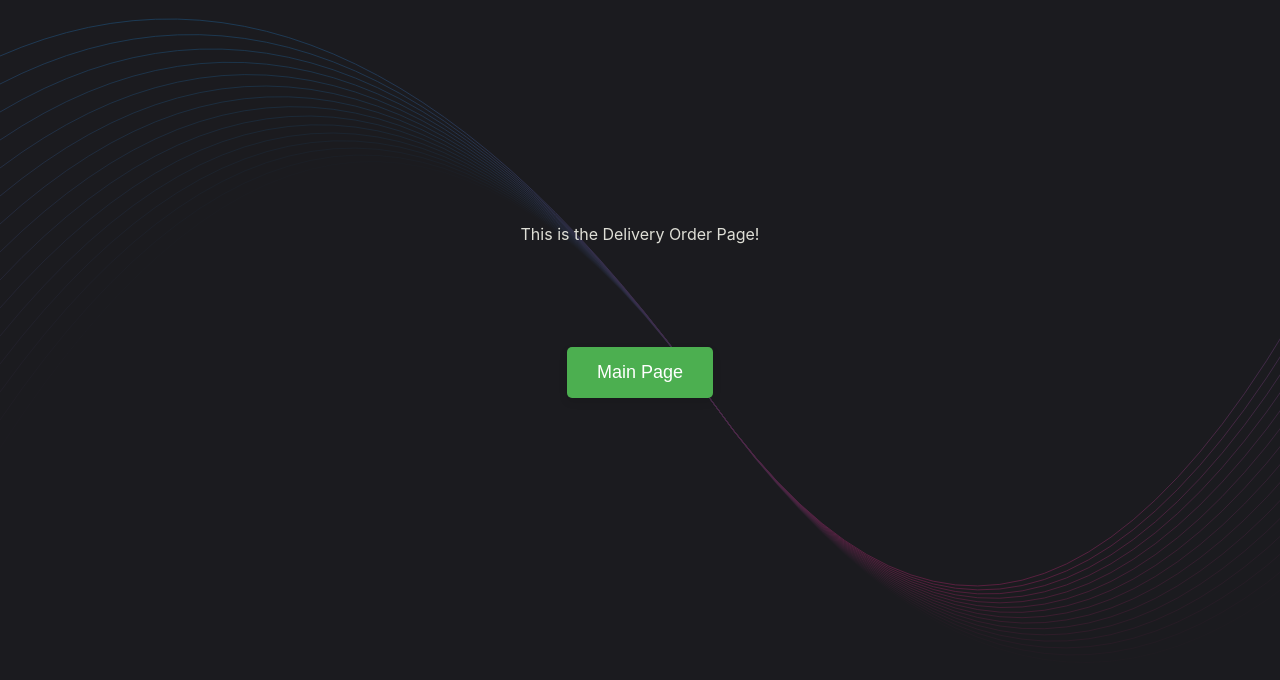
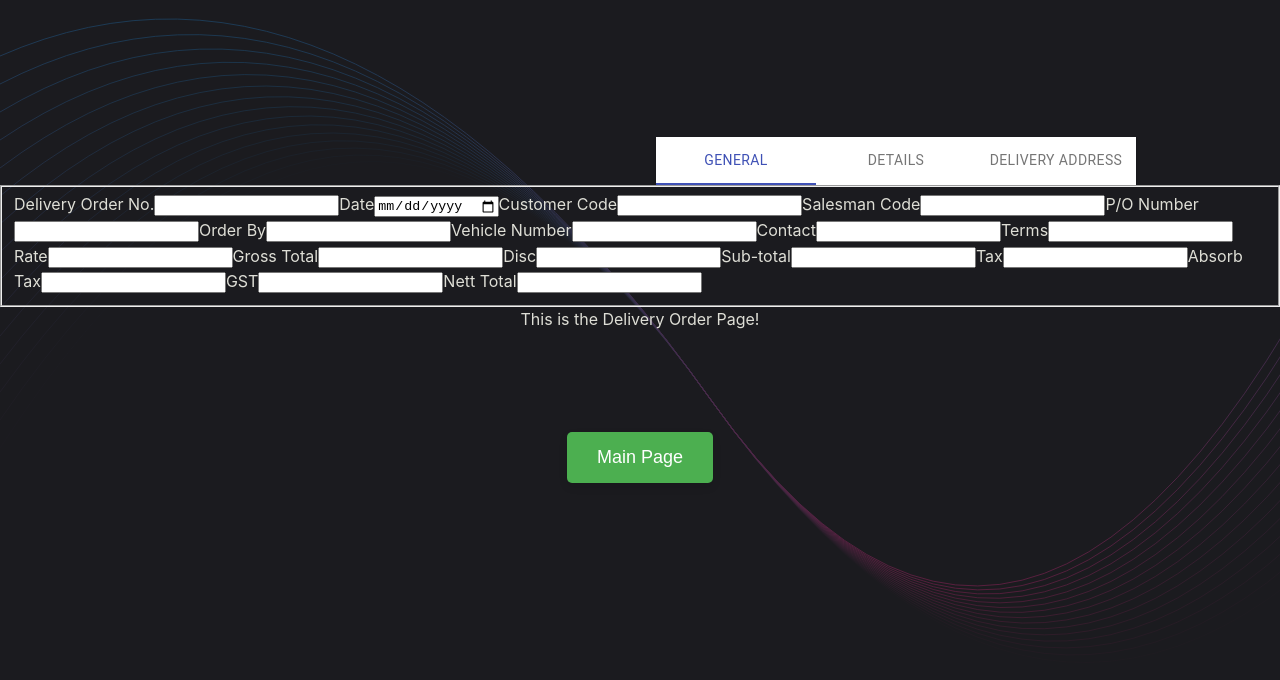
Before and after one commit to sprintaway/accounting-software, a React (Vite) app in the folder src/renderer/: page /delivery-order in a window 1280 px wide. Shown: the top 680 px of the page. Built offline with nearby package versions, Linux system fonts and the light colour scheme.

Commit message:
set up delivery order page forms

```diff
--- a/package.json
+++ b/package.json
@@ -20,6 +20,7 @@
   "dependencies": {
     "@electron-toolkit/preload": "^3.0.1",
     "@electron-toolkit/utils": "^3.0.0",
+    "@material-ui/core": "^4.12.4",
     "react-router-dom": "^7.1.1"
   },
   "devDependencies": {
--- a/src/renderer/src/assets/main.css
+++ b/src/renderer/src/assets/main.css
@@ -182,3 +182,15 @@ code {
     display: none;
   }
 }
+
+.form {
+  background-color: #fff;
+  border-radius: 15px;
+  box-shadow: 0 0 20px rgba(0, 0, 0, 0.2);
+  padding: 10px 20px;
+  transition: transform 0.2s;
+  width: 500px;
+  text-align: center;
+  margin: auto;
+  margin-top: 20px;
+}
--- a/src/renderer/src/components/DeliveryOrderPage.jsx
+++ b/src/renderer/src/components/DeliveryOrderPage.jsx
@@ -1,9 +1,265 @@
-import React from 'react'
+import React, {useState} from 'react'
 import { Link } from 'react-router-dom';
+import Paper from "@material-ui/core/Paper";
+import Tab from "@material-ui/core/Tab";
+import Tabs from "@material-ui/core/Tabs";
 
 const DeliveryOrderPage = () => {
+  const [value, setValue] = React.useState(0)
+
+  // Under General Tab
+  const [deliveryOrderNumber, setDeliveryOrderNumber] = useState("")
+  const [date, setDate] = useState("")
+  const [customerCode, setCustomerCode] = useState("")
+  const [salesManCode, setSalesManCode] = useState("")
+  const [poNumber, setpoNumber] = useState("")
+  const [orderBy, setOrderBy] = useState("")
+  const [vehicleNumber, setVehicleNumber] = useState("")
+  const [contact, setContact] = useState("")
+  const [terms, setTerms] = useState("")
+  const [rate, setRate] = useState("")
+  const [grossTotal, setGrossTotal] = useState("")
+  const [disc, setDisc] = useState("")
+  const [subTotal, setSubTotal] = useState("")
+  const [tax, setTax] = useState("")
+  const [absorbTax, setAbsorbTax] = useState("")
+  const [gst, setGst] = useState("")
+  const [netTotal, setNetTotal] = useState("")
+
+  // Under Details Tab
+  const [companyName, setCompanyName] = useState("")
+  const [address, setAddress] = useState("")
+  const [telephone, setTelephone] = useState("")
+  const [fax, setFax] = useState("")
+
+  // Under Delivery Address Tab
+  const [deliveryAddress, setDeliveryAddress] = useState("")
+
   return (
     <>
+    <div style={{marginLeft: "40%", }}>
+            <Paper square>
+                <Tabs
+                    value={value}
+                    textColor="primary"
+                    indicatorColor="primary"
+                    onChange={(event, newValue) => {
+                        setValue(newValue);
+                    }}
+                >
+                    <Tab label="General" />
+                    <Tab label="Details" />
+                    <Tab label="Delivery Address" />
+                </Tabs>
+                {/* <h3>TAB NO: {value} clicked!</h3> */}
+            </Paper>
+    </div>
+
+    {value === 0 && (
+        <div>
+          <fieldset>
+          <form>
+            <label>
+              Delivery Order No.
+            </label>
+            <input
+              type="text"
+              placeholder=""
+              value={deliveryOrderNumber}
+              onChange={(e) => setDeliveryOrderNumber(e.target.value)}
+            />
+            <label>
+              Date
+            </label>
+            <input
+              type="date"
+              placeholder=""
+              value={date}
+              onChange={(e) => setDate(e.target.value)}
+            />
+            <label>
+              Customer Code
+            </label>
+            <input
+              type="text"
+              placeholder=""
+              value={customerCode}
+              onChange={(e) => setCustomerCode(e.target.value)}
+            />
+            <label>
+              Salesman Code
+            </label>
+            <input
+              type="text"
+              placeholder=""
+              value={salesManCode}
+              onChange={(e) => setSalesManCode(e.target.value)}
+            />
+            <label>
+              P/O Number
+            </label>
+            <input
+              type="text"
+              placeholder=""
+              value={poNumber}
+              onChange={(e) => setpoNumber(e.target.value)}
+            />
+            <label>
+              Order By
+            </label>
+            <input
+              type="text"
+              placeholder=""
+              value={orderBy}
+              onChange={(e) => setOrderBy(e.target.value)}
+            />
+            <label>
+              Vehicle Number
+            </label>
+            <input
+              type="text"
+              placeholder=""
+              value={vehicleNumber}
+              onChange={(e) => setVehicleNumber(e.target.value)}
+            />
+            <label>
+              Contact
+            </label>
+            <input
+              type="text"
+              placeholder=""
+              value={contact}
+              onChange={(e) => setContact(e.target.value)}
+            />
+            <label>
+              Terms
+            </label>
+            <input
+              type="text"
+              placeholder=""
+              value={terms}
+              onChange={(e) => setTerms(e.target.value)}
+            />
+            <label>
+              Rate
+            </label>
+            <input
+              type="text"
+              placeholder=""
+              value={rate}
+              onChange={(e) => setRate(e.target.value)}
+            />
+            <label>
+              Gross Total
+            </label>
+            <input
+              type="text"
+              placeholder=""
+              value={grossTotal}
+              onChange={(e) => setGrossTotal(e.target.value)}
+            />
+            <label>
+              Disc
+            </label>
+            <input
+              type="text"
+              placeholder=""
+              value={disc}
+              onChange={(e) => setDisc(e.target.value)}
+            />
+            <label>
+              Sub-total
+            </label>
+            <input
+              type="text"
+              placeholder=""
+              value={subTotal}
+              onChange={(e) => setSubTotal(e.target.value)}
+            />
+            <label>
+              Tax
+            </label>
+            <input
+              type="text"
+              placeholder=""
+              value={tax}
+              onChange={(e) => setTax(e.target.value)}
+            />
+            <label>
+              Absorb Tax
+            </label>
+            <input
+              type="text"
+              placeholder=""
+              value={absorbTax}
+              onChange={(e) => setAbsorbTax(e.target.value)}
+            />
+            <label>
+              GST
+            </label>
+            <input
+              type="text"
+              placeholder=""
+              value={gst}
+              onChange={(e) => setGst(e.target.value)}
+            />
+            <label>
+              Nett Total
+            </label>
+            <input
+              type="text"
+              placeholder=""
+              value={netTotal}
+              onChange={(e) => setNetTotal(e.target.value)}
+            />
+          </form>
+          </fieldset>
+        </div>
+      )}
+
+      {value === 1 && (
+        <div>
+          <form>
+            <input
+              type="text"
+              placeholder="Company Name"
+              value={companyName}
+              onChange={(e) => setCompanyName(e.target.value)}
+            />
+            <input
+              type="text"
+              placeholder="Address"
+              value={address}
+              onChange={(e) => setAddress(e.target.value)}
+            />
+            <input
+              type="text"
+              placeholder="Telephone"
+              value={telephone}
+              onChange={(e) => setTelephone(e.target.value)}
+            />
+            <input
+              type="text"
+              placeholder="Fax"
+              value={fax}
+              onChange={(e) => setFax(e.target.value)}
+            />
+          </form>
+        </div>
+      )}
+
+      {value === 2 && (
+        <div>
+          <form>
+            <textarea
+              placeholder="Enter Delivery Address"
+              value={deliveryAddress}
+              onChange={(e) => setDeliveryAddress(e.target.value)}
+            />
+          </form>
+        </div>
+      )}
+
     <div>This is the Delivery Order Page!</div>
     <button className="delivery-order-button">
             <Link to="/" className="button-link">
```
Also changed, not shown: 1 other file (tests, documents, lock files or other folders).
